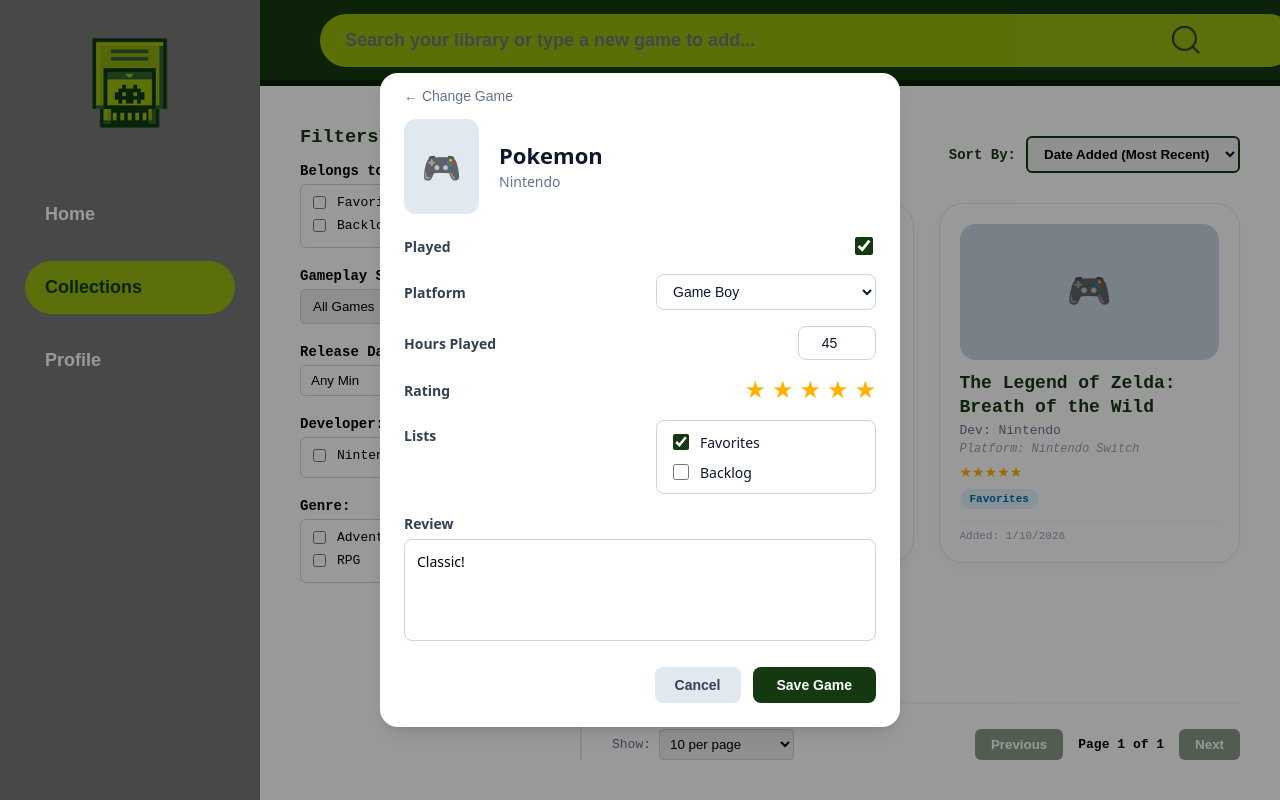
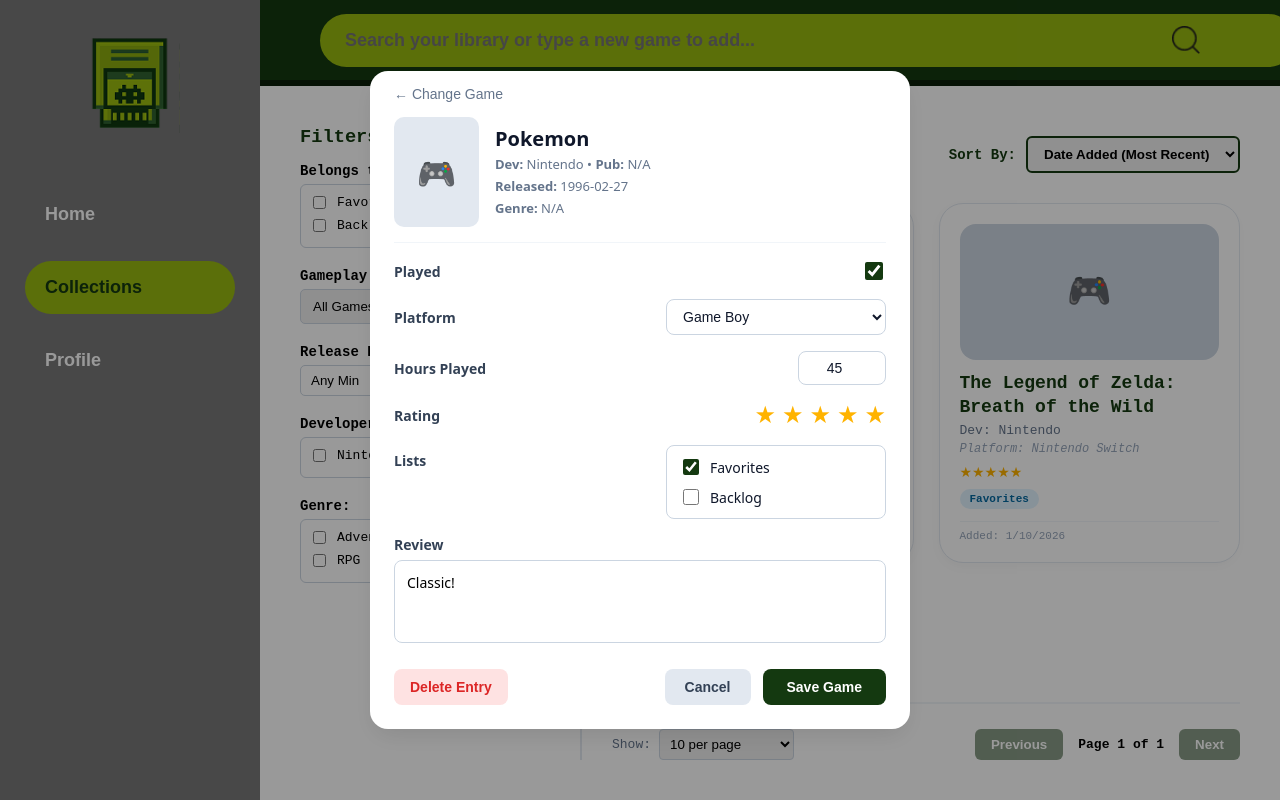
Before and after one commit to Ayloonah/POOSD-Cartridge, a React app in the folder frontend/: page / in a window 1280 px wide. Both pictures are taken after a click on the element 762 px from the left and 383 px from the top of the page. Built offline with nearby package versions, Linux system fonts and the light colour scheme; the HTML template or start-up script is replaced by a standard one.

Commit message:
WIP: save game search and modal changes

```diff
--- a/frontend/src/App.jsx
+++ b/frontend/src/App.jsx
@@ -1,5 +1,4 @@
 import React from 'react';
-import ListView from './pages/ListView';
 import GameSearchPage from './pages/GameSearchPage';
 import ProfileSettingsPage from './pages/ProfileSettingsPage';
 
--- a/frontend/src/components/GameDetailsModal.jsx
+++ b/frontend/src/components/GameDetailsModal.jsx
@@ -1,6 +1,14 @@
 import React from 'react';
 
-const GameDetailsModal = ({ isOpen, onClose, onSubmit, gameData, setGameData, userLists = [] }) => {
+const GameDetailsModal = ({
+  isOpen,
+  onClose,
+  onSubmit,
+  onDelete, // Added onDelete prop
+  gameData,
+  setGameData,
+  userLists = []
+}) => {
   if (!isOpen || !gameData) return null;
 
   const handleRatingClick = (ratingValue) => {
@@ -18,29 +26,57 @@
   };
 
   const availablePlatforms = gameData.platforms || [];
+  const coverUrl = gameData.coverImage || gameData.background_image;
 
   return (
     <div style={{ position: 'fixed', inset: 0, backgroundColor: 'rgba(0, 0, 0, 0.4)', display: 'flex', alignItems: 'center', justifyContent: 'center', zIndex: 1000, padding: '20px' }}>
 
-      <div style={{ backgroundColor: '#ffffff', borderRadius: '18px', width: '100%', maxWidth: '520px', boxShadow: '0 10px 25px -5px rgba(0, 0, 0, 0.1), 0 8px 10px -6px rgba(0, 0, 0, 0.1)', overflow: 'hidden', fontFamily: 'system-ui, -apple-system, sans-serif' }}>
+      <div style={{ backgroundColor: '#ffffff', borderRadius: '18px', width: '100%', maxWidth: '540px', maxHeight: '90vh', overflowY: 'auto', boxShadow: '0 10px 25px -5px rgba(0, 0, 0, 0.1)', fontFamily: 'system-ui, -apple-system, sans-serif' }}>
 
+        {/* Navigation / Header */}
         <div style={{ padding: '15px 24px 0 24px' }}>
           <button type="button" onClick={onClose} style={{ background: 'none', border: 'none', color: '#64748b', fontSize: '14px', cursor: 'pointer', padding: 0, display: 'flex', alignItems: 'center', gap: '5px' }}>
             ← Change Game
           </button>
         </div>
 
-        <div style={{ display: 'flex', gap: '20px', padding: '15px 24px 20px 24px' }}>
-          <div style={{ width: '75px', height: '95px', backgroundColor: '#e2e8f0', borderRadius: '12px', display: 'flex', alignItems: 'center', justifyContent: 'center', fontSize: '32px' }}>
+        {/* Global View-Only Header Info */}
+        <div style={{ display: 'flex', gap: '16px', padding: '15px 24px 15px 24px' }}>
+          {/* Cover Image */}
+          {coverUrl ? (
+            <img
+              src={coverUrl}
+              alt={gameData.name}
+              style={{ width: '85px', height: '110px', objectFit: 'cover', borderRadius: '10px' }}
+            />
+          ) : (
+            <div style={{ width: '85px', height: '110px', backgroundColor: '#e2e8f0', borderRadius: '10px', display: 'flex', alignItems: 'center', justifyContent: 'center', fontSize: '32px' }}>
               🎮
             </div>
-          <div style={{ display: 'flex', flexDirection: 'column', justifyContent: 'center' }}>
-            <h2 style={{ margin: '0 0 4px 0', fontSize: '22px', color: '#0f172a', fontWeight: '700', lineHeight: 1.2 }}>{gameData.name}</h2>
-            <p style={{ margin: 0, fontSize: '14px', color: '#64748b', fontWeight: '500' }}>{gameData.developer || 'Unknown Developer'}</p>
+          )}
+
+          {/* Title & Metadata */}
+          <div style={{ display: 'flex', flexDirection: 'column', justifyContent: 'center', gap: '4px' }}>
+            <h2 style={{ margin: 0, fontSize: '20px', color: '#0f172a', fontWeight: '700', lineHeight: 1.2 }}>
+              {gameData.name || 'Untitled Game'}
+            </h2>
+
+            <p style={{ margin: 0, fontSize: '13px', color: '#64748b' }}>
+              <strong>Dev:</strong> {gameData.developer || 'N/A'} • <strong>Pub:</strong> {gameData.publisher || 'N/A'}
+            </p>
+            <p style={{ margin: 0, fontSize: '13px', color: '#64748b' }}>
+              <strong>Released:</strong> {gameData.releaseDate || gameData.released || 'N/A'}
+            </p>
+            <p style={{ margin: 0, fontSize: '13px', color: '#64748b' }}>
+              <strong>Genre:</strong> {Array.isArray(gameData.genres) ? gameData.genres.join(', ') : (gameData.genre || 'N/A')}
+            </p>
           </div>
         </div>
 
-        <form onSubmit={onSubmit} style={{ padding: '0 24px 24px 24px', display: 'flex', flexDirection: 'column', gap: '16px' }}>
+        <hr style={{ border: 'none', borderTop: '1px solid #f1f5f9', margin: '0 24px' }} />
+
+        {/* Editable User Fields Form */}
+        <form onSubmit={onSubmit} style={{ padding: '16px 24px 24px 24px', display: 'flex', flexDirection: 'column', gap: '16px' }}>
 
           <div style={{ display: 'flex', alignItems: 'center', justifyContent: 'space-between' }}>
             <label style={{ fontSize: '14px', fontWeight: '600', color: '#334155' }}>Played</label>
@@ -61,7 +97,9 @@
             >
               <option value="">Select platform...</option>
               {availablePlatforms.map((system) => (
-                <option key={system} value={system}>{system}</option>
+                <option key={typeof system === 'object' ? system.name : system} value={typeof system === 'object' ? system.name : system}>
+                  {typeof system === 'object' ? system.name : system}
+                </option>
               ))}
             </select>
           </div>
@@ -73,7 +111,7 @@
               min="0"
               value={gameData.hoursPlayed || 0}
               onChange={(e) => setGameData(prev => ({ ...prev, hoursPlayed: e.target.value }))}
-              style={{ width: '60px', padding: '8px', borderRadius: '8px', border: '1px solid #cbd5e1', textAlign: 'center', fontSize: '14px', color: '#0f172a' }}
+              style={{ width: '70px', padding: '8px', borderRadius: '8px', border: '1px solid #cbd5e1', textAlign: 'center', fontSize: '14px', color: '#0f172a' }}
             />
           </div>
 
@@ -85,7 +123,7 @@
                   key={starValue}
                   type="button"
                   onClick={() => handleRatingClick(starValue)}
-                  style={{ background: 'none', border: 'none', cursor: 'pointer', padding: 0, fontSize: '24px', color: starValue <= gameData.rating ? '#ffb300' : '#cbd5e1' }}
+                  style={{ background: 'none', border: 'none', cursor: 'pointer', padding: 0, fontSize: '24px', color: starValue <= (gameData.rating || 0) ? '#ffb300' : '#cbd5e1' }}
                 >
                   ★
                 </button>
@@ -113,10 +151,10 @@
             </div>
           </div>
 
-          <div style={{ display: 'flex', flexDirection: 'column', gap: '6px', marginTop: '4px' }}>
+          <div style={{ display: 'flex', flexDirection: 'column', gap: '6px' }}>
             <label style={{ fontSize: '14px', fontWeight: '600', color: '#334155' }}>Review</label>
             <textarea
-              rows="4"
+              rows="3"
               placeholder="Write your thoughts here..."
               value={gameData.review || ''}
               onChange={(e) => setGameData(prev => ({ ...prev, review: e.target.value }))}
@@ -124,13 +162,26 @@
             />
           </div>
 
-          <div style={{ display: 'flex', justifyContent: 'flex-end', gap: '12px', marginTop: '10px' }}>
+          {/* Action Buttons */}
+          <div style={{ display: 'flex', justifyContent: 'space-between', alignItems: 'center', marginTop: '10px' }}>
+            {gameData.entryId ? (
+              <button
+                type="button"
+                onClick={() => onDelete(gameData.entryId)}
+                style={{ padding: '10px 16px', borderRadius: '8px', border: 'none', backgroundColor: '#fee2e2', color: '#dc2626', fontWeight: '600', fontSize: '14px', cursor: 'pointer' }}
+              >
+                Delete Entry
+              </button>
+            ) : <div />}
+
+            <div style={{ display: 'flex', gap: '12px' }}>
               <button type="button" onClick={onClose} style={{ padding: '10px 20px', borderRadius: '8px', border: 'none', backgroundColor: '#e2e8f0', color: '#334155', fontWeight: '600', fontSize: '14px', cursor: 'pointer' }}>
                 Cancel
               </button>
               <button type="submit" style={{ padding: '10px 24px', borderRadius: '8px', border: 'none', backgroundColor: '#143910', color: '#ffffff', fontWeight: '600', fontSize: '14px', cursor: 'pointer' }}>
                 Save Game
               </button>
+            </div>
           </div>
 
         </form>
--- a/frontend/src/pages/GameSearchPage.jsx
+++ b/frontend/src/pages/GameSearchPage.jsx
@@ -73,7 +73,8 @@
     setLoading(true);
     const delayDebounceFn = setTimeout(async () => {
       try {
-        const response = await fetch(`http://www.cartridgeapp.fun/api/games/search?search=${encodeURIComponent(query)}`);
+        //const response = await fetch(`http://www.cartridgeapp.fun/api/games/search?search=${encodeURIComponent(query)}`);
+        const response = await fetch(`http://localhost:5000/api/games/search?search=${encodeURIComponent(query)}`);
         if (!response.ok) throw new Error();
         const data = await response.json();
 
@@ -215,8 +216,8 @@
     }
 
     const url = isExistingEntry
-      ? `http://www.cartridgeapp.fun/api/gameuserentries/${modalFormData.entryId}`
-      : 'http://www.cartridgeapp.fun/api/gameuserentries';
+  ? `http://localhost:5000/api/gameuserentries/${modalFormData.entryId}`
+  : 'http://localhost:5000/api/gameuserentries';
 
     const method = isExistingEntry ? 'PUT' : 'POST';
 
```
Lines whose indentation alone changed are shown as unchanged.
